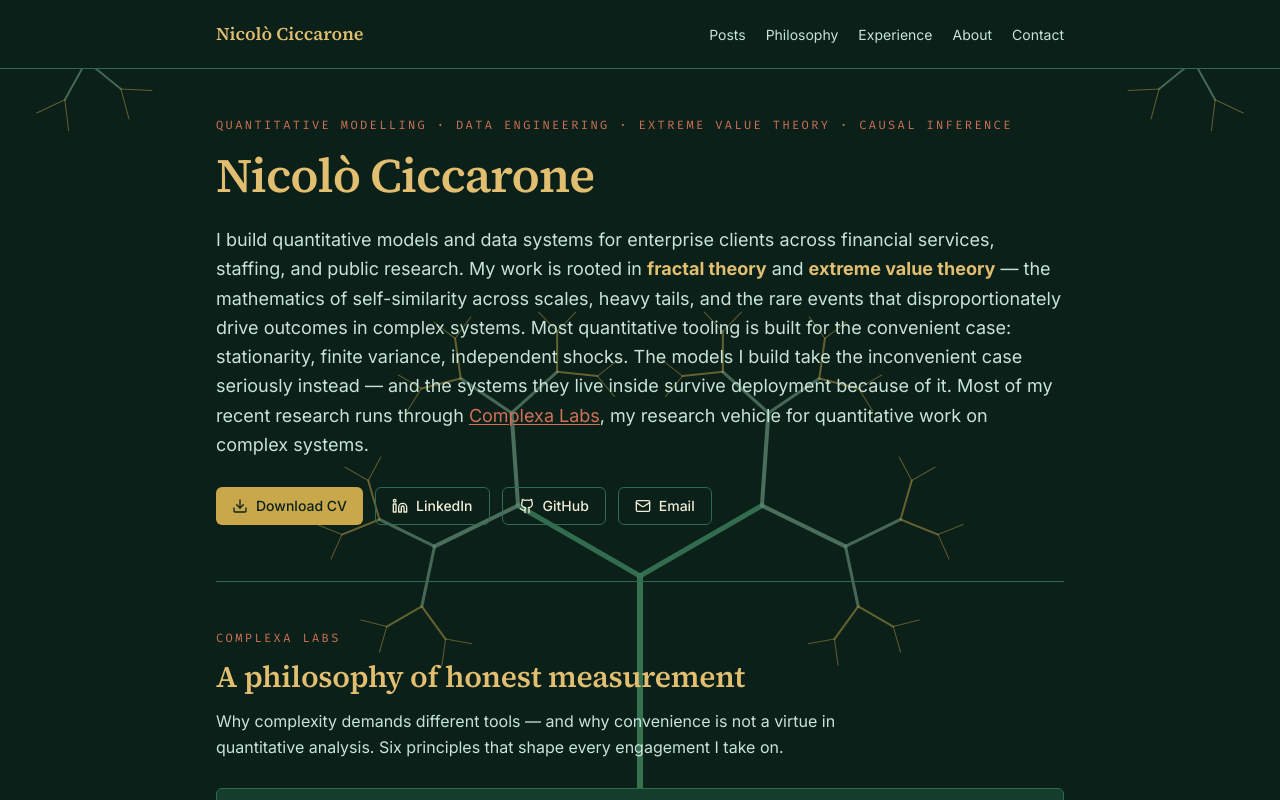
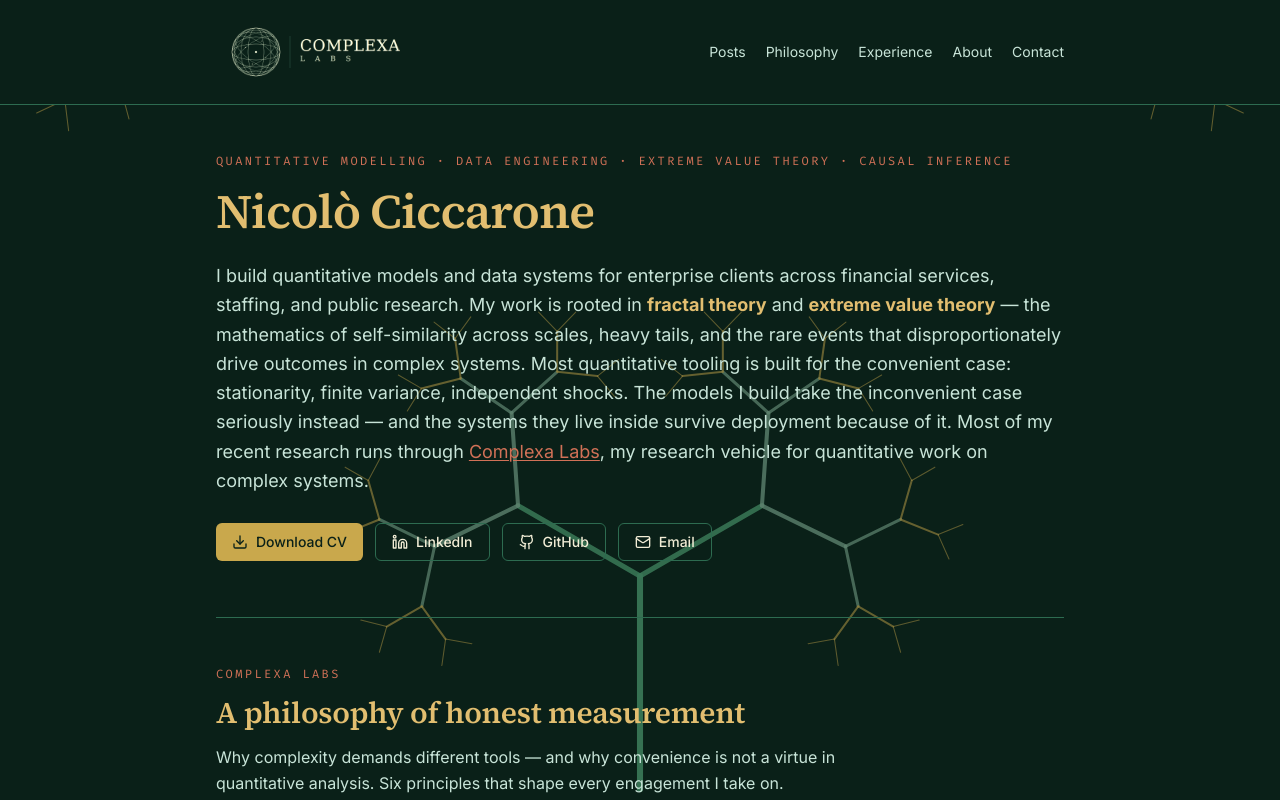
Before and after one commit to nclcc/nclcc.github.io, a Next.js app: page / in a window 1280 px wide. Shown: the top 800 px of the page. Built offline with nearby package versions, Linux system fonts and the light colour scheme.

Commit message:
Replace personal-name header with Complexa Labs logo (transparent PNG)

```diff
--- a/app/layout.tsx
+++ b/app/layout.tsx
@@ -54,14 +54,26 @@ export default function RootLayout({ children }: { children: React.ReactNode })
           className="border-b relative"
           style={{ borderColor: "var(--bk-rule)", zIndex: 1, background: "var(--bk-cream)" }}
         >
-          <div className="max-w-4xl mx-auto px-4 sm:px-6 py-4 sm:py-5 flex items-baseline justify-between gap-2 sm:gap-3">
+          <div className="max-w-4xl mx-auto px-4 sm:px-6 py-2 sm:py-3 flex items-center justify-between gap-2 sm:gap-3">
             <Link
               href="/"
-              className="font-serif text-sm sm:text-lg font-semibold shrink-0"
-              style={{ color: "var(--bk-green-dk)" }}
+              className="shrink-0 inline-flex items-center"
+              aria-label="Complexa Labs — home"
             >
-              <span className="sm:hidden">Nicolò</span>
-              <span className="hidden sm:inline">Nicolò Ciccarone</span>
+              {/* Mobile: just the sphere mark */}
+              <img
+                src="/complexa-mark.png"
+                alt="Complexa Labs"
+                className="block sm:hidden h-12 w-12"
+                style={{ objectFit: "contain", filter: "brightness(1.15) contrast(1.05)" }}
+              />
+              {/* Desktop: full horizontal wordmark */}
+              <img
+                src="/complexa-logo.png"
+                alt="Complexa Labs"
+                className="hidden sm:block h-16 lg:h-20"
+                style={{ objectFit: "contain", filter: "brightness(1.15) contrast(1.05)" }}
+              />
             </Link>
             <nav className="text-[11px] sm:text-sm flex gap-2.5 sm:gap-5 min-w-0" style={{ color: "var(--bk-ink-mid)" }}>
               <Link href="/posts/" className="hover:opacity-80">Posts</Link>
```
Also changed, not shown: public/complexa-logo.png (added), public/complexa-mark.png (added).
